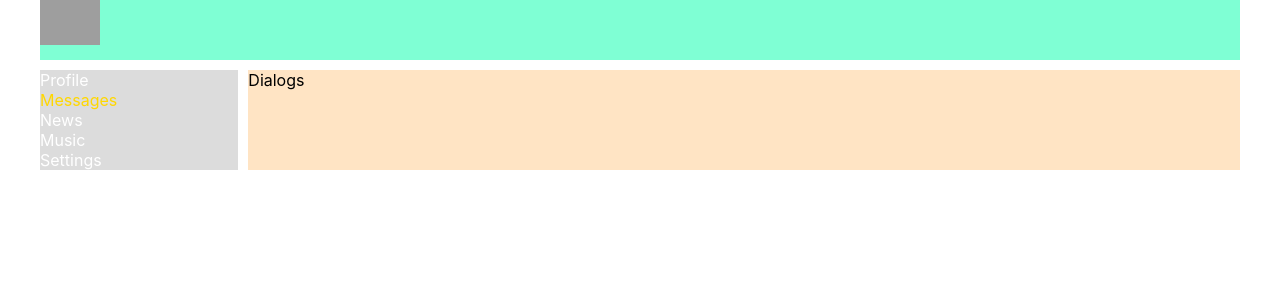
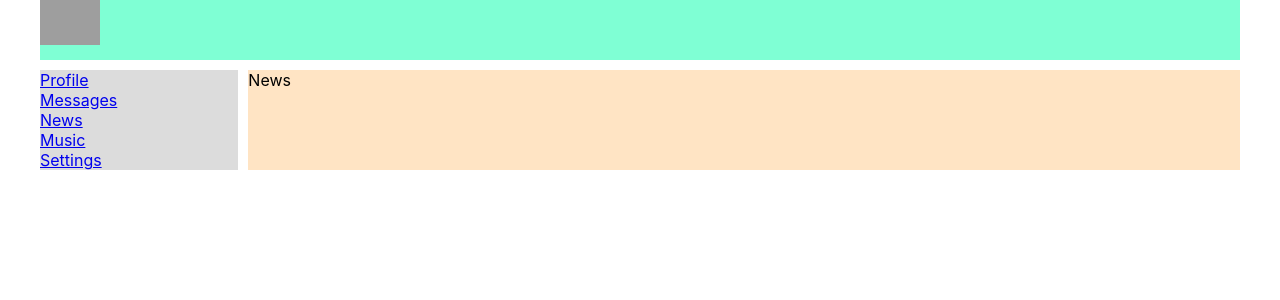
Before and after one commit to tatiankris/social-network, a React (Create React App) app: page /news in a window 1280 px wide. Shown: the top 300 px of the page. Built offline with nearby package versions, Linux system fonts and the light colour scheme; grey boxes are pictures that could not be loaded.

Commit message:
add route

```diff
--- a/package.json
+++ b/package.json
@@ -10,8 +10,10 @@
     "@types/node": "^12.0.0",
     "@types/react": "^17.0.0",
     "@types/react-dom": "^17.0.0",
+    "@types/react-router-dom": "^5.1.8",
     "react": "^17.0.2",
     "react-dom": "^17.0.2",
+    "react-router-dom": "^5.3.0",
     "react-scripts": "4.0.3",
     "typescript": "^4.1.2",
     "web-vitals": "^1.0.1"
--- a/src/App.tsx
+++ b/src/App.tsx
@@ -6,18 +6,28 @@
 import Navbar from "./components/Navbar/Navbar";
 import Profile from "./components/Profile/Profile";
 import Dialogs from "./components/Dialogs/Dialogs";
+import {BrowserRouter, Route} from "react-router-dom";
+import News from "./components/News/News";
+import Settings from "./components/Settings/Settings";
+import Music from "./components/Music/Music";
+
 
 
 function App() {
     return (
-        <div className={'app-wrapper'}>
-            <Header/>
-            <Navbar/>
-            {/*<Profile />*/}
-            <div className={'app-wrapper-content'}>
-                <Dialogs/>
+        <BrowserRouter>
+            <div className={'app-wrapper'}>
+                <Header />
+                <Navbar />
+                <div className={'app-wrapper-content'}>
+                    <Route component={Dialogs} path={'/dialogs'}  />
+                    <Route component={Profile} path={'/profile'}  />
+                    <Route component={News} path={'/news'}  />
+                    <Route component={Music} path={'/music'}  />
+                    <Route component={Settings} path={'/settings'}  />
+                </div>
             </div>
-        </div>
+        </BrowserRouter>
     );
 }
 
--- /dev/null
+++ b/src/components/Music/Music.tsx
@@ -0,0 +1,16 @@
+import React from "react";
+import s from "./Music.module.css"
+
+type MusicPropsType = {
+
+}
+
+const Music = (props: MusicPropsType) => {
+    return (
+        <div>
+            Music
+        </div>
+    )
+}
+
+export default Music;
--- a/src/components/Navbar/Navbar.tsx
+++ b/src/components/Navbar/Navbar.tsx
@@ -5,19 +5,19 @@
     return (
         <nav className={s.nav}>
             <div className={s.item}>
-                <a>Profile</a>
+                <a href={'/profile'}>Profile</a>
             </div>
             <div className={`${s.item} ${s.active}`}>
-                <a>Messages</a>
+                <a href={'/dialogs'}>Messages</a>
             </div>
             <div className={s.item}>
-                <a>News</a>
+                <a href={'/news'}>News</a>
             </div>
             <div className={s.item}>
-                <a>Music</a>
+                <a href={'/music'}>Music</a>
             </div>
             <div className={s.item}>
-                <a>Settings</a>
+                <a href={'/settings'}>Settings</a>
             </div>
         </nav>
     )
--- /dev/null
+++ b/src/components/News/News.tsx
@@ -0,0 +1,16 @@
+import React from "react";
+import s from "./News.module.css"
+
+type NewsPropsType = {
+
+}
+
+const News = (props: NewsPropsType) => {
+    return (
+        <div>
+            News
+        </div>
+    )
+}
+
+export default News;
--- /dev/null
+++ b/src/components/Settings/Settings.tsx
@@ -0,0 +1,16 @@
+import React from "react";
+import s from "./Settings.module.css"
+
+type SettingsPropsType = {
+
+}
+
+const Settings = (props: SettingsPropsType) => {
+    return (
+        <div>
+            Settings
+        </div>
+    )
+}
+
+export default Settings;
```
Also changed, not shown: src/components/Music/Music.module.css (added), src/components/News/News.module.css (added), src/components/Settings/Settings.module.css (added), 1 other file (tests, documents, lock files or other folders).
